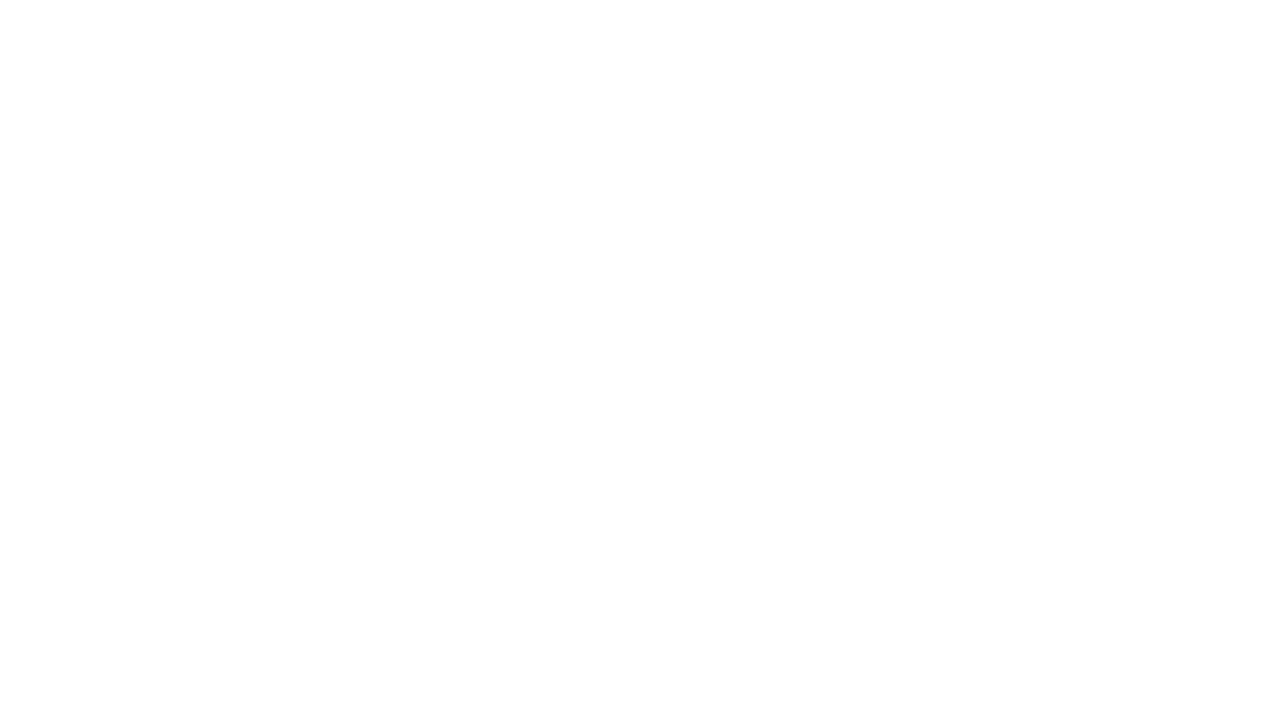
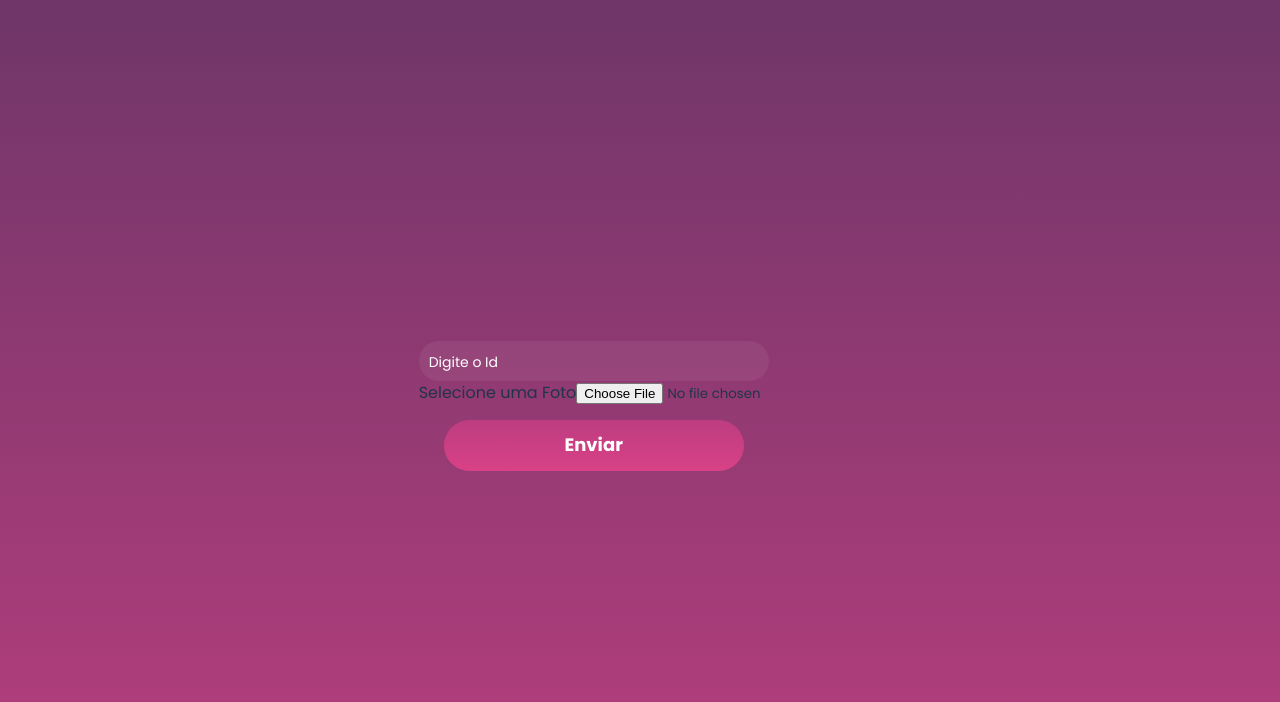
Before and after one commit to analayza/GaleriaWeb, a React (Vite) app in the folder Frontend/GaleriaWeb/: page /photos/upload in a window 1280 px wide. Before the commit this address had no page. Shown: the top 702 px of the page. Built offline with nearby package versions, Linux system fonts and the light colour scheme.

Commit message:
Criando rota /photos/upload para upload de arquivos

```diff
--- a/Frontend/GaleriaWeb/src/App.jsx
+++ b/Frontend/GaleriaWeb/src/App.jsx
@@ -3,6 +3,7 @@ import {BrowserRouter as Router, Routes, Route} from 'react-router-dom';
 import Login from './pages/Login';
 import Register from './pages/Register';
 import Photos from './pages/Photos';
+import PhotosUpload from './pages/PhotosUpload';
 
 function App() {
 
@@ -13,6 +14,7 @@ function App() {
           <Route path='/' element={<Login/>}></Route>
           <Route path='/register' element={<Register/>}></Route>
           <Route path='/photos' element={<Photos/>}></Route>
+          <Route path='/photos/upload' element={<PhotosUpload/>}></Route>
         </Routes>
       </Router>
     </>
--- a/Frontend/GaleriaWeb/src/pages/Photos.jsx
+++ b/Frontend/GaleriaWeb/src/pages/Photos.jsx
@@ -1,7 +1,7 @@
-export default function Photos(){
-    return(
+export default function Photos() {
+    return (
         <>
-            <h1>Foi</h1>
+            <a href='/photos/upload'>Clique aqui para uploads de fotos </a>
         </>
     )
 }
--- /dev/null
+++ b/Frontend/GaleriaWeb/src/pages/PhotosUpload.jsx
@@ -0,0 +1,68 @@
+import { Formik, Form } from 'formik';
+import * as Yup from 'yup';
+import { useNavigate } from "react-router-dom";
+import servicePhotosUpload from "../service/PhotosUpload.js";
+import TextInput from '../components/TextInput';
+import { ButtonEntry, GlobalStyles } from '../style/Entry.js';
+
+export default function PhotosUpload() {
+
+    const navigate = useNavigate();
+
+    return (
+        <>
+            <GlobalStyles />
+            <Formik
+                initialValues={{
+                    userId: "",
+                    photo: null
+                }} validationSchema={Yup.object({
+                    userId: Yup.string()
+                        .required("O ID do usuário é Obrigatório"),
+                    photo: Yup.mixed()
+                        .required("A foto é Obrigatória")
+                        .test(
+                            "fileType",
+                            "Apenas Aquivos JPEG, JPG ou PNG são permitidos",
+                            (value) => {
+                                if (!value) return false;
+                                const supportedFormats = ["image/jpeg", "image/jpg", "image/png"];
+                                return supportedFormats.includes(value.type);
+                            }
+                        )
+                })}
+                onSubmit={async (values, { setSubmitting }) => {
+                    const resul = await servicePhotosUpload(values.userId, values.photo);
+                    console.log(resul)
+                    setSubmitting(false);
+                }}
+            >
+                {({ setFieldValue }) => (
+                    <Form>
+                    <TextInput
+                        name="userId"
+                        type="text"
+                        placeholder="Digite o Id"
+                    />
+                    <div>
+                        <label htmlFor="photo">Selecione uma Foto</label>
+                        <input
+                            id="photo"
+                            name="photo"
+                            type="file"
+                            accept="image/jpeg,image/jpg,image/png"
+                            onChange={(event) => {
+                                const file = event.target.files[0];
+                                setFieldValue("photo", file);
+                            }}
+                        />
+                    </div>
+                    <ButtonEntry type="submit">Enviar</ButtonEntry>
+                </Form>
+                )}
+
+            </Formik>
+        </>
+
+    )
+}
--- a/Frontend/GaleriaWeb/src/pages/Register.jsx
+++ b/Frontend/GaleriaWeb/src/pages/Register.jsx
@@ -3,9 +3,13 @@ import * as Yup from 'yup';
 import TextInput from '../components/TextInput';
 import serviceRegister from '../service/Register.js';
 import * as Styles from '../style/Entry.js';
+import { useNavigate } from "react-router-dom";
+
+export default function Register() {
 
 
-export default function Register() {
+    const navigate = useNavigate();
+
     return (
         <>
             <Styles.GlobalStyles></Styles.GlobalStyles>
@@ -39,6 +43,7 @@ export default function Register() {
                 onSubmit={async (values, {setSubmitting}) => {
                     await serviceRegister(values.email, values.password, values.name);
                     setSubmitting(false);
+                    return navigate("/");
                 }}
             >
 
--- /dev/null
+++ b/Frontend/GaleriaWeb/src/service/PhotosUpload.js
@@ -0,0 +1,21 @@
+import Api from '../service/Api.js';
+
+export default async function PhotosUpload (userId, photo){
+    try {
+        const response = await Api.post('/photos/upload', {
+            userId: userId,
+            photo: photo,
+            headers: {
+                'Content-Type': 'multipart/form-data',
+            },
+        });
+
+        return response.data;
+    } catch (error) {
+        if (error.response) {
+            throw new Error(error.response.data.error);
+        } else {
+            throw new Error("Erro no servidor. Tente novamente mais tarde.");
+        }
+    }
+}
```
